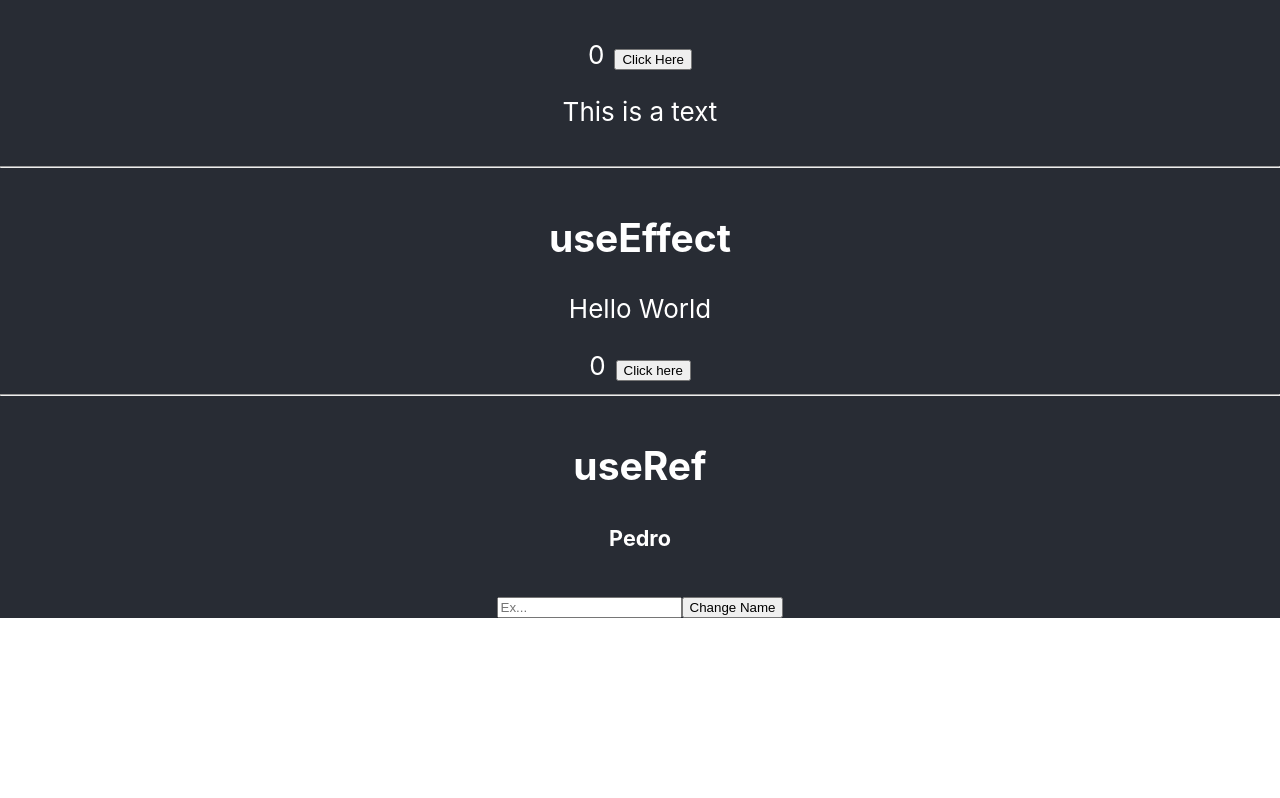
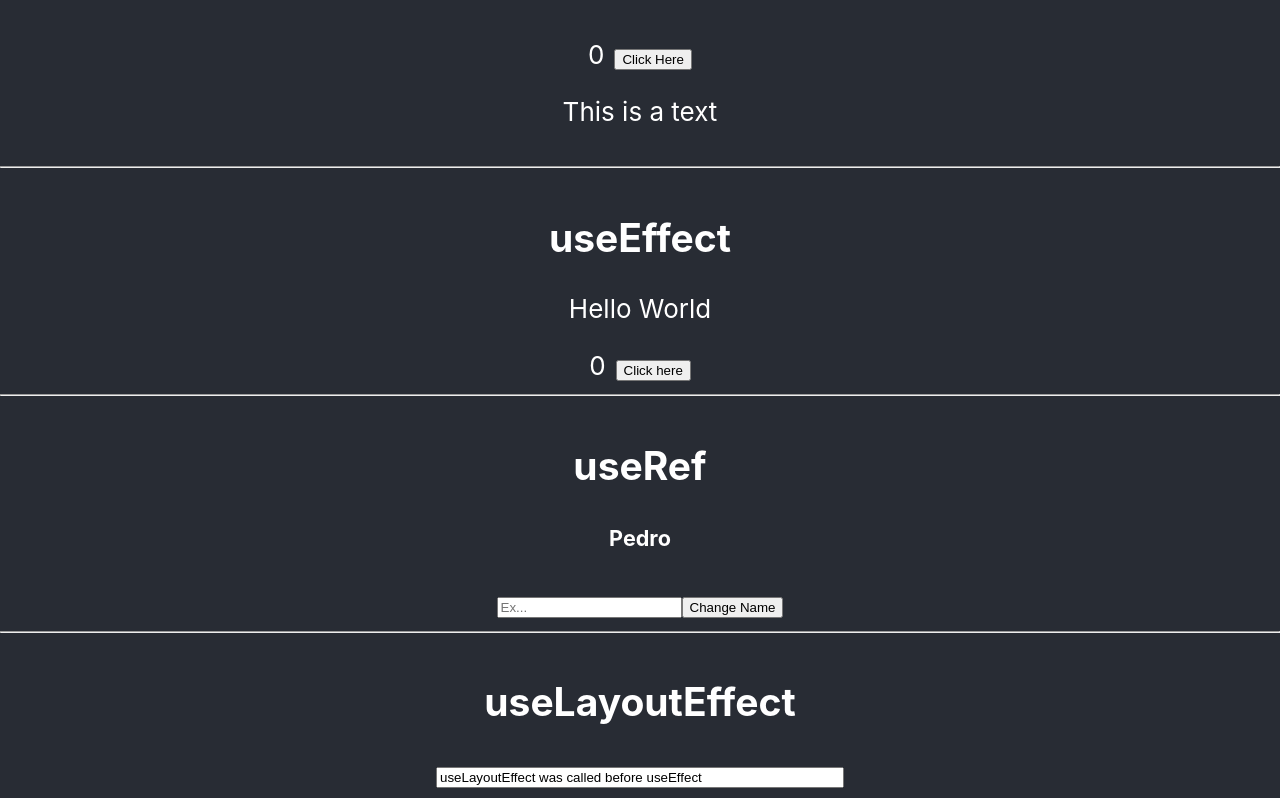
Before and after one commit to PMGH/react-hooks-examples, a React (Create React App) app: page / in a window 1280 px wide. Shown: the part 622-1420 px from the top of the page. Before the commit the page ends 1240 px from the top, so only its background shows below. Built offline with nearby package versions, Linux system fonts and the light colour scheme; no server answers.

Commit message:
add useLayoutEffect example

```diff
--- a/src/App.js
+++ b/src/App.js
@@ -1,6 +1,7 @@
 import './App.css';
 import { SectionSeparator } from './components/sectionSeparator';
 import { UseEffectTutorial } from './examples/useEffect/useEffect';
+import { UseLayoutEffectTutorial } from "./examples/useLayoutEffect/useLayoutEffect";
 import { ReducerTutorial } from "./examples/useReducer/useReducer";
 import { UseRefTutorial } from "./examples/useRef/useRef";
 import {
@@ -21,6 +22,8 @@ function App() {
         <UseEffectTutorial />
         <SectionSeparator />
         <UseRefTutorial />
+        <SectionSeparator />
+        <UseLayoutEffectTutorial />
       </header>
     </div>
   );
--- /dev/null
+++ b/src/examples/useLayoutEffect/useLayoutEffect.js
@@ -0,0 +1,31 @@
+import { useEffect, useLayoutEffect, useRef } from "react";
+
+// useLayoutEffect is called before useEffect in component mounting process
+
+// useLayoutEffect is called before the layout has been painted
+// useEffect is called after the page has been painted
+
+// useLayoutEffect is useful to display something to users before the useEffect has finished e.g. while useEffect is doing an expensive API call. It isn't commonly used though
+
+export const UseLayoutEffectTutorial = () => {
+  const inputRef = useRef(null);
+
+  useLayoutEffect(() => {
+    console.log('useLayoutEffect')
+    console.log({ inputRef: inputRef.current.value })
+  }, [])
+
+  useEffect(() => {
+    console.log('useEffect')
+    inputRef.current.value = 'useLayoutEffect was called before useEffect';
+  }, [])
+
+  return (
+    <section>
+      <h1>useLayoutEffect</h1>
+      <div>
+        <input type="text" ref={inputRef} value="PEDRO" style={{ width: '400px', margin: '10px' }} onChange={() => {}} />
+      </div>
+    </section>
+  )
+}
```
